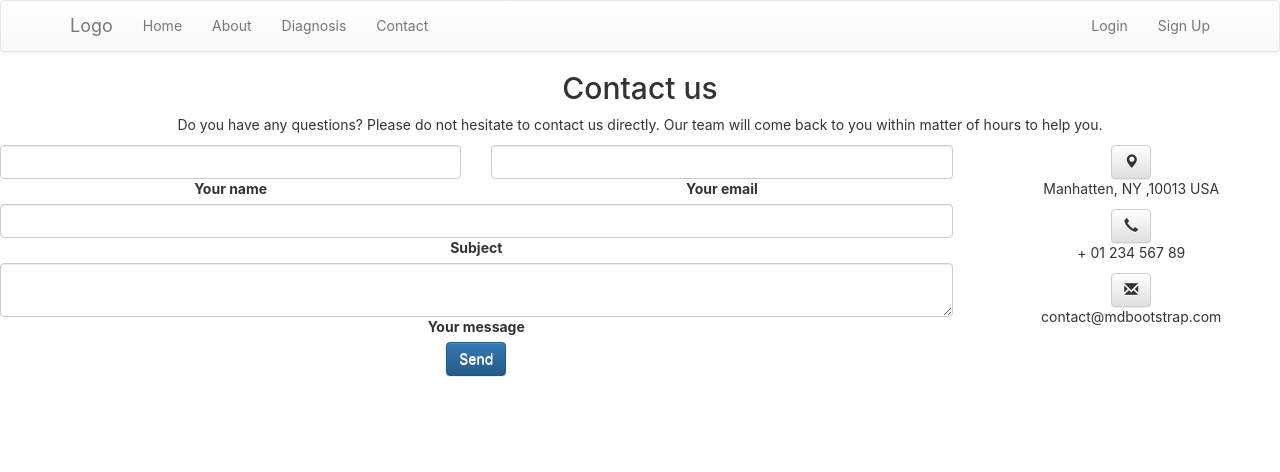
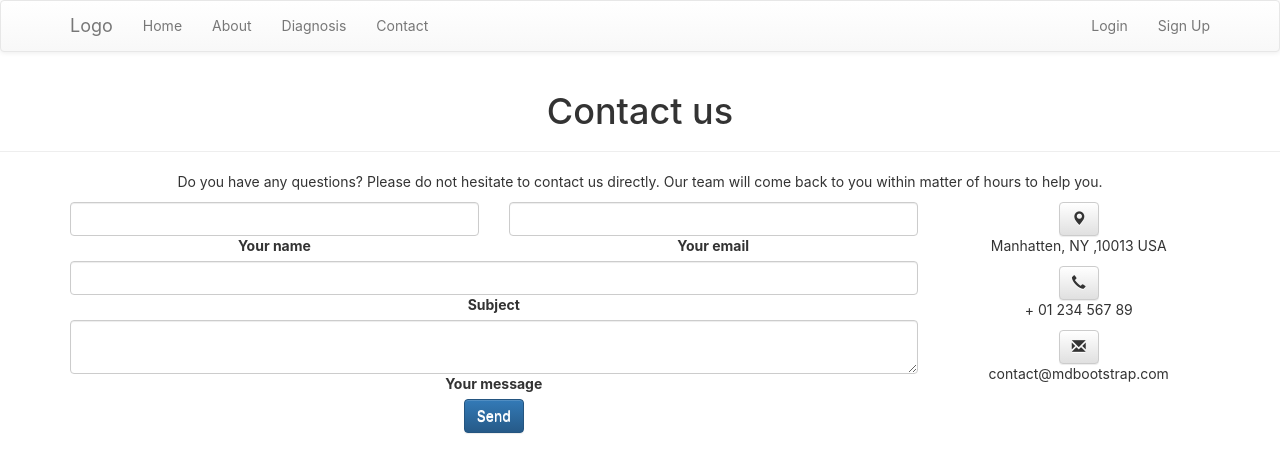
Before and after one commit to Cs-691/NewUI, a React (Create React App) app: page /contact in a window 1280 px wide. Shown: the top 472 px of the page. Built offline with nearby package versions, Linux system fonts and the light colour scheme.

Commit message:
re-factor contact page

```diff
--- a/src/Containers/Pages/ContactPage.js/ContactPage.js
+++ b/src/Containers/Pages/ContactPage.js/ContactPage.js
@@ -1,86 +1,85 @@
 import React, { Component } from 'react';
-import {Glyphicon,Button} from 'react-bootstrap';
+import { Glyphicon, Button } from 'react-bootstrap';
 
 import NavigationBar from '../../../Components/NavigationBar';
+import { PageHeader, Grid, Row } from 'react-bootstrap';
+
 
 
 class ContactPage extends Component {
 
     constructor(props) {
         super(props);
+        this.sendEmail = this.sendEmail.bind(this);
     }
-    logout()
-    {
+    logout() {
         this.setState({ email: '' });
         sessionStorage.removeItem('id');
         alert("Logged out!")
     }
-    sendEmail()
-    {
+    sendEmail() {
 
     }
     render() {
         return (
 
             <div>
-                    <NavigationBar/>
+                <NavigationBar />
+                <PageHeader>Contact us</PageHeader>
 
+                <Grid>
 
-               <section className="section">
-
-
-<h2 className="h1-responsive font-weight-bold text-center my-5">Contact us</h2>
 
                     <p className="text-center w-responsive mx-auto mb-5">Do you have any questions? Please do not hesitate to contact us directly. Our team will come back to you within
     matter of hours to help you.</p>
 
-<div className="row">
+                    <Row>
 
 
                         <div className="col-md-9 mb-md-0 mb-5">
-        <form id="contact-form" name="contact-form" action="mail.php" method="POST">
+                            <form id="contact-form" name="contact-form" method="POST">
 
 
-            <div className="row">
+                                <Row>
 
 
                                     <div className="col-md-6">
                                         <div className="md-form mb-0">
-                        <input type="text" id="name" name="name" className="form-control"/>
-                        <label  htmlFor="name" className="">Your name</label>
+                                            <input type="text" id="name" name="name" className="form-control" />
+                                            <label htmlFor="name" className="">Your name</label>
                                         </div>
                                     </div>
 
                                     <div className="col-md-6">
                                         <div className="md-form mb-0">
-                        <input type="text" id="email" name="email" className="form-control"/>
-                        <label  htmlFor='email' className="">Your email</label>
+                                            <input type="text" id="email" name="email" className="form-control" />
+                                            <label htmlFor='email' className="">Your email</label>
                                         </div>
                                     </div>
 
-            </div>
+                                </Row>
 
-            <div className="row">
+                                <Row>
                                     <div className="col-md-12">
                                         <div className="md-form mb-0">
-                        <input type="text" id="subject" name="subject" className="form-control"/>
-                        <label  htmlFor="subject" className="">Subject</label>
+                                            <input type="text" id="subject" name="subject" className="form-control" />
+                                            <label htmlFor="subject" className="">Subject</label>
                                         </div>
                                     </div>
-            </div>
+                                </Row>
 
-            <div className="row">
+                                <Row>
 
 
                                     <div className="col-md-12">
 
                                         <div className="md-form">
                                             <textarea type="text" id="message" name="message" rows="2" className="form-control md-textarea"></textarea>
-                        <label  htmlFor="message">Your message</label>
+                                            <label htmlFor="message">Your message</label>
                                         </div>
 
                                     </div>
-            </div>
+                                </Row>
 
 
                             </form>
@@ -117,9 +116,9 @@ class ContactPage extends Component {
                         </div>
 
 
-</div>
+                   </Row>
 
-</section>
+                </Grid>
             </div>
         )
     }
```
Lines whose indentation alone changed are shown as unchanged.
